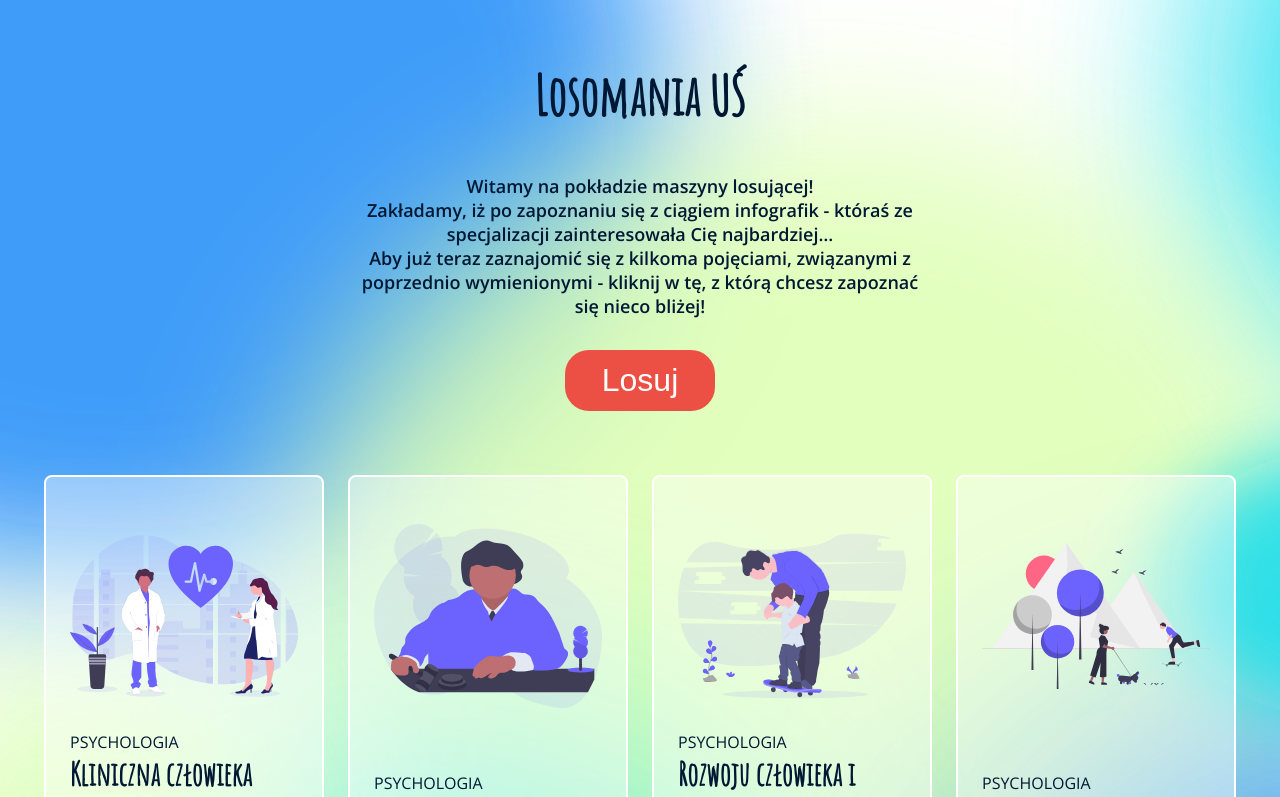
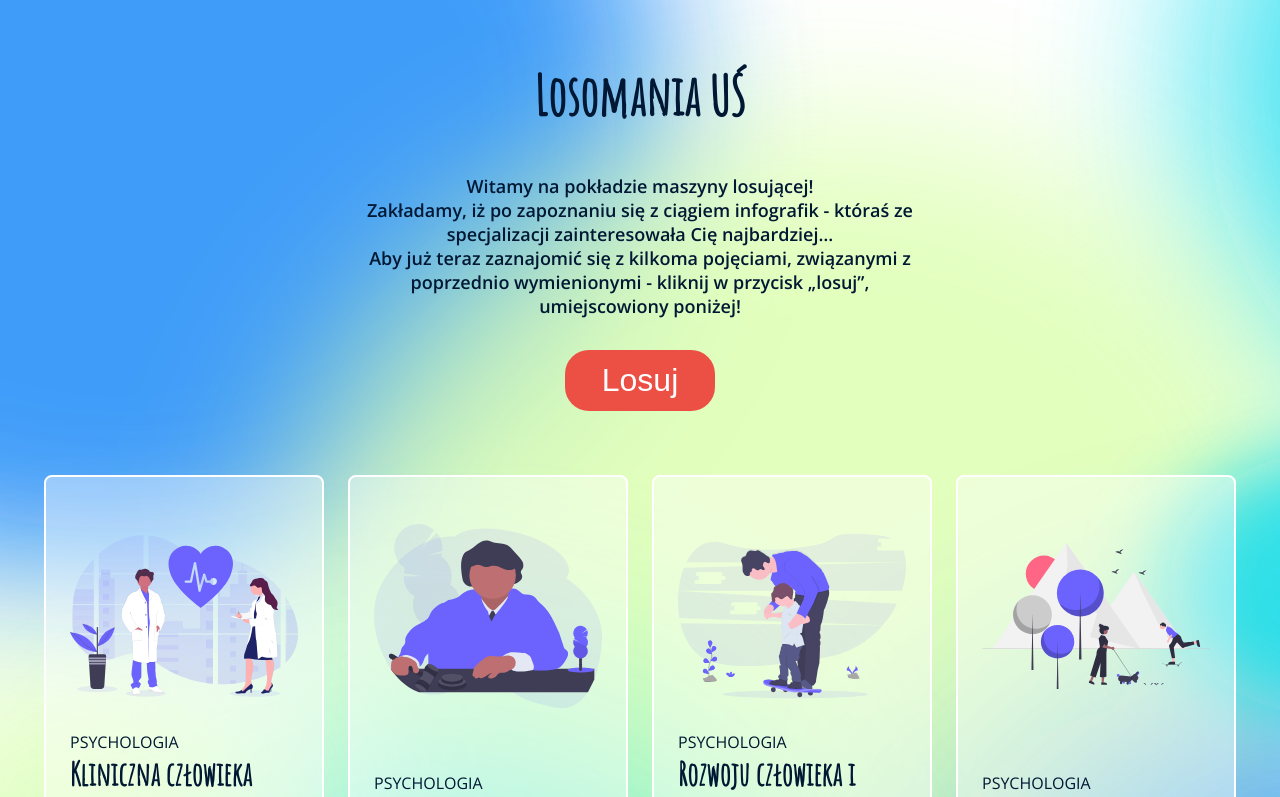
Before and after one commit to Harasz/us-quiz, a Next.js app: page / in a window 1280 px wide. Shown: the top 797 px of the page. Built offline with nearby package versions, Linux system fonts and the light colour scheme.

Commit message:
Update Heading.tsx

```diff
--- a/components/Heading.tsx
+++ b/components/Heading.tsx
@@ -69,12 +69,12 @@ export const Heading = ({ data }: Props) => {
     <Wrapper>
       <H1>Losomania UŚ</H1>
       <Sub>
-        Witamy na pokładzie maszyny losującej! <br /> Zakładamy, iż po
-        zapoznaniu się z ciągiem infografik - któraś ze specjalizacji
-        zainteresowała Cię najbardziej… <br />
+        Witamy na pokładzie maszyny losującej!<br />
+        Zakładamy, iż po zapoznaniu się z ciągiem infografik - któraś ze
+        specjalizacji zainteresowała Cię najbardziej…<br />
         Aby już teraz zaznajomić się z kilkoma pojęciami, związanymi z
-        poprzednio wymienionymi - kliknij w tę, z którą chcesz zapoznać się
-        nieco bliżej!
+        poprzednio wymienionymi - kliknij w przycisk „losuj”,
+        umiejscowiony poniżej!
       </Sub>
       <Button onClick={showModal}>Losuj</Button>
       {open && <Modal data={data} />}
```
